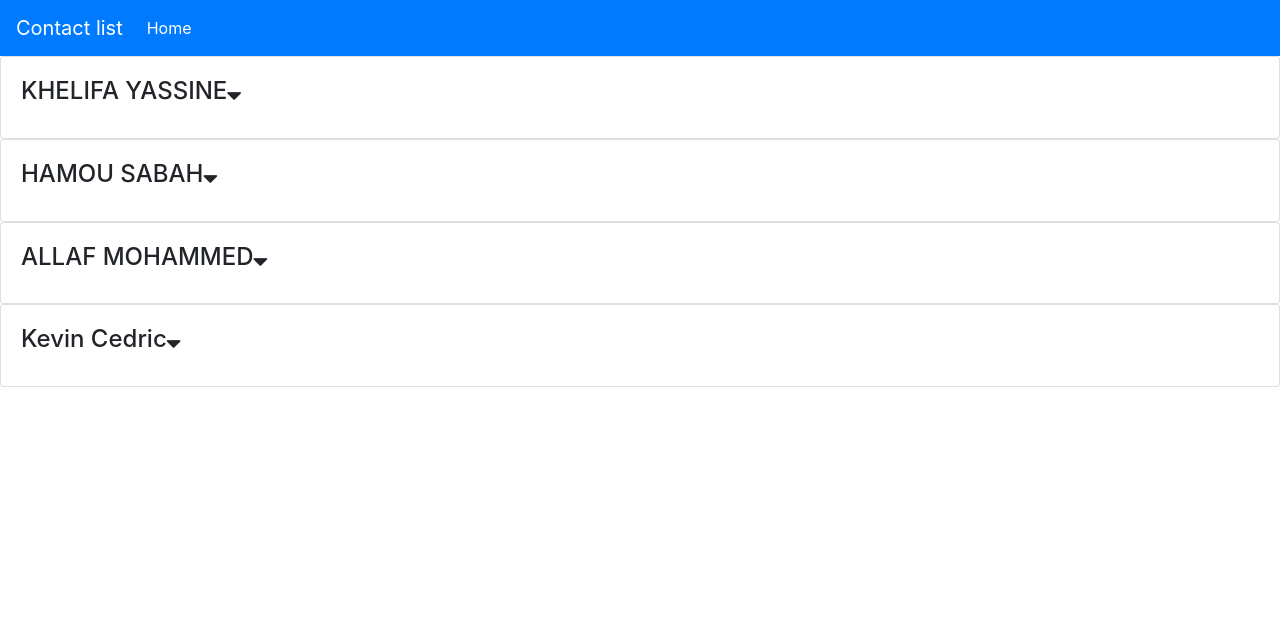
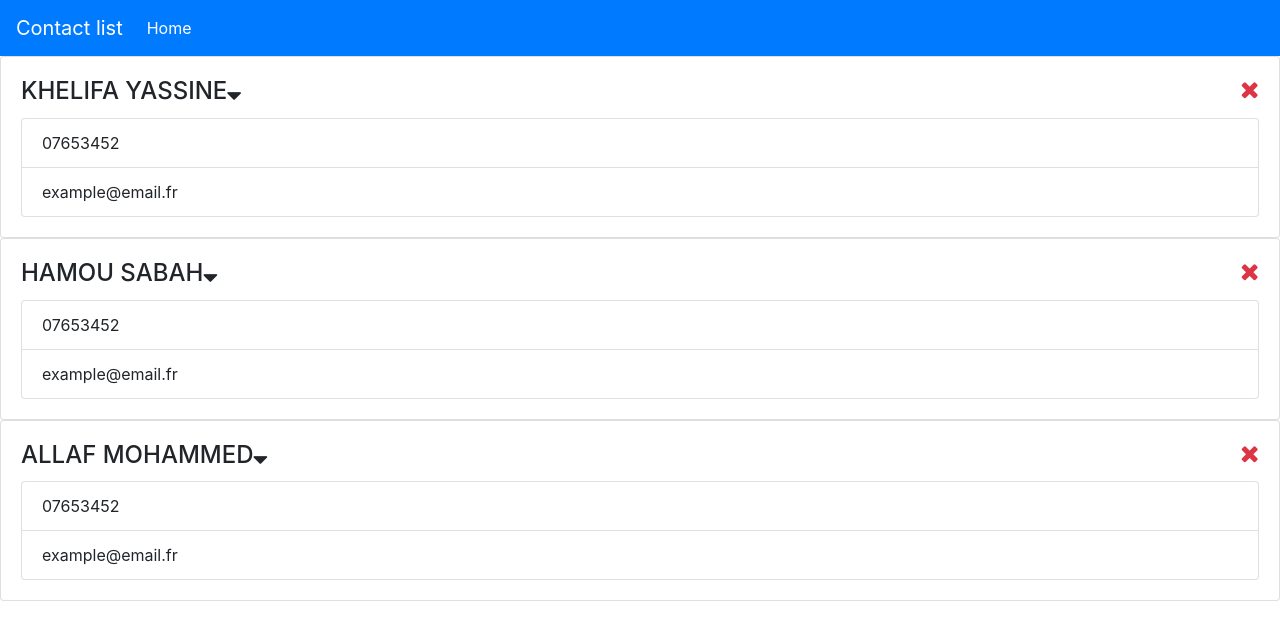
Before and after one commit to Ya27cine/client-panel-react, a React (Create React App) app: page / in a window 1280 px wide. Shown: the top 640 px of the page. Built offline with nearby package versions, Linux system fonts and the light colour scheme.

Commit message:
Use CONTEXT API PROVIDER

```diff
--- a/src/App.js
+++ b/src/App.js
@@ -1,18 +1,19 @@
 import logo from './logo.svg';
 import Navbar from './components/Navbar';
 import Contacts from './components/Contacts';
+import { Provider } from './components/Context';
 import 'bootstrap/dist/css/bootstrap.min.css'
 import 'font-awesome/css/font-awesome.min.css'
 
 
 function App() {
   return (
-    <div className="App">
-      <Navbar title="Contact list" />
-
-      <Contacts />
-
-    </div >
+    <Provider>
+      <div className="App">
+        <Navbar title="Contact list" />
+        <Contacts />
+      </div >
+    </Provider>
   );
 }
 export default App;
--- a/src/components/Contact.js
+++ b/src/components/Contact.js
@@ -6,7 +6,7 @@ import PropTypes from 'prop-types'
 class Contact extends Component {
 
     state = {
-        showContactToggle: false
+        showContactToggle: true
     }
 
     render() {
@@ -17,16 +17,23 @@ class Contact extends Component {
                     <h4 className="card-title">
                         {name}
                         <i onClick={this.showContact.bind(this, name)}
-                            className="fa fa-sort-down">
+                            className="fa fa-sort-down" style={{ cursor: 'pointer' }}>
+                        </i>
+                        <i className="fa fa-remove text-danger float-right" style={{ cursor: 'pointer' }}
+                            onClick={this.deleteOnclick}
+                        >
                         </i>
                     </h4>
                     <div className="card-text">
-                        {(this.state.showContactToggle) ? (
-                            <ul className="list-group">
-                                <li className="list-group-item">{tel}</li>
-                                <li className="list-group-item">{email}</li>
-                            </ul>
-                        ) : null}
+                        {
+                            (this.state.showContactToggle)
+                                ? (
+                                    <ul className="list-group">
+                                        <li className="list-group-item">{tel}</li>
+                                        <li className="list-group-item">{email}</li>
+                                    </ul>
+                                ) : null
+                        }
 
                     </div>
                 </div>
@@ -40,6 +47,10 @@ class Contact extends Component {
             showContactToggle: !this.state.showContactToggle
         })
     }
+    deleteOnclick = () => {
+        console.log('delete clicked ! ')
+        this.props.eventDelete();
+    }
 }
 
 Contact.defaultProps = {
@@ -50,6 +61,8 @@ Contact.defaultProps = {
 
 Contact.propTypes = {
     data: PropTypes.object.isRequired,
+    eventDelete: PropTypes.func.isRequired,
+
 }
 
 export default Contact;
--- a/src/components/Contacts.js
+++ b/src/components/Contacts.js
@@ -1,30 +1,34 @@
 import React, { Component } from 'react'
-
 import Contact from './Contact'
+import { Consumer } from './Context';
 
 class Contacts extends Component {
-    state = {
-        _user: '',
-        contacts: [
-            { id: 1, name: "KHELIFA YASSINE", tel: "07653452", email: "example@email.fr" },
-            { id: 2, name: "HAMOU SABAH", tel: "07653452", email: "example@email.fr" },
-            { id: 3, name: "ALLAF MOHAMMED", tel: "07653452", email: "example@email.fr" },
-            { id: 4, name: "Kevin Cedric", tel: "07653452", email: "example@email.fr" },
-        ]
 
+    render() {
+
+        return (
+            <Consumer>
+                {value => (
+                    <div>
+                        {value.contacts.map((contact) => (
+                            <Contact data={contact} key={contact.id}
+                                eventDelete={this.deleteContact.bind(this, contact.id)}
+                            />
+                        ))}
+                    </div>
+                )}
+            </Consumer>
+        )
     }
 
-    render() {
+    deleteContact(id) {
+        console.log('delete contact ! done ', id);
         const { contacts } = this.state;
-        return (
-            <div>
+        const new_list_contct = contacts.filter((contact) => (contact.id !== id))
 
-                {contacts.map((contact) => (
-                    <Contact data={contact} key={contact.id} />
-                ))}
-
-            </div>
-        )
+        this.setState({
+            contacts: new_list_contct
+        })
     }
 }
 
--- /dev/null
+++ b/src/components/Context.js
@@ -0,0 +1,22 @@
+import React, { Component } from 'react'
+
+const Context = React.createContext();
+
+export class Provider extends Component {
+    state = {
+        _user: '',
+        contacts: [
+            { id: 1, name: "KHELIFA YASSINE", tel: "07653452", email: "example@email.fr" },
+            { id: 2, name: "HAMOU SABAH", tel: "07653452", email: "example@email.fr" },
+            { id: 3, name: "ALLAF MOHAMMED", tel: "07653452", email: "example@email.fr" },
+        ]
+    }
+    render() {
+        return (
+            <Context.Provider value={this.state}>
+                {this.props.children}
+            </Context.Provider>
+        )
+    }
+}
+export const Consumer = Context.Consumer;
```
